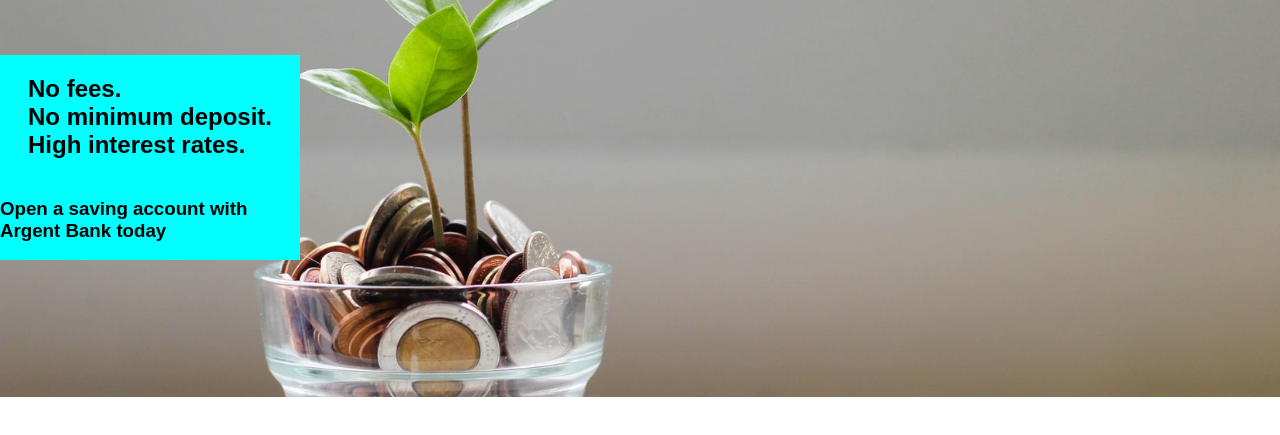
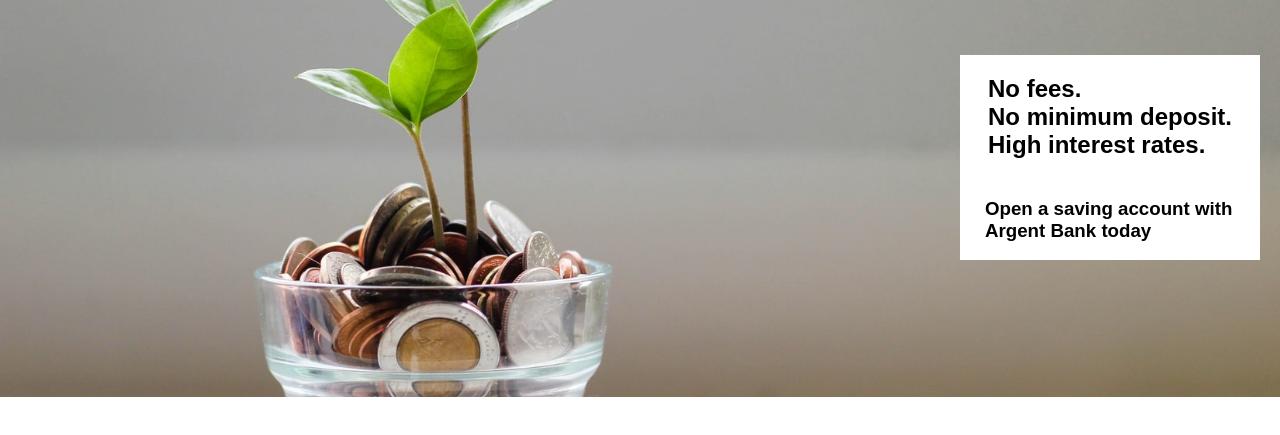
Before and after one commit to davyDrexler/argentBank, a React app: page / in a window 1280 px wide. Shown: the part 65-500 px from the top of the page. Built offline with nearby package versions, Linux system fonts and the light colour scheme.

Commit message:
mise en place du Header + Img

```diff
--- a/src/pages/Home/styles.scss
+++ b/src/pages/Home/styles.scss
@@ -16,9 +16,11 @@
 
 .boxText {
     width: 300px;
-    background-color: aqua;
+    background-color: white;
     position: absolute;
     top: 15%;
+    right: 0;
+    margin-right: 20px;
 
     .textZone {
         width: 100%;
@@ -26,9 +28,10 @@
         display: flex;
         align-items: center;
         flex-direction: column;
+        align-items: center; /* Aligner le texte à gauche */
 
         .subtitle {
-
+            margin-left: 25px;
         }
     }
 }
```
Also changed, not shown: src/pages/Home/styles.css, 1 other file.
